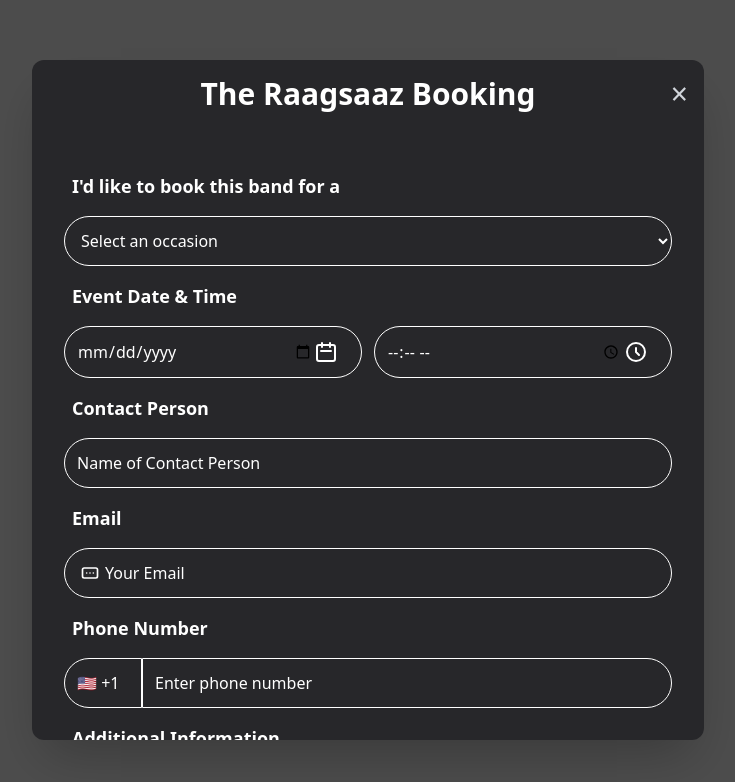
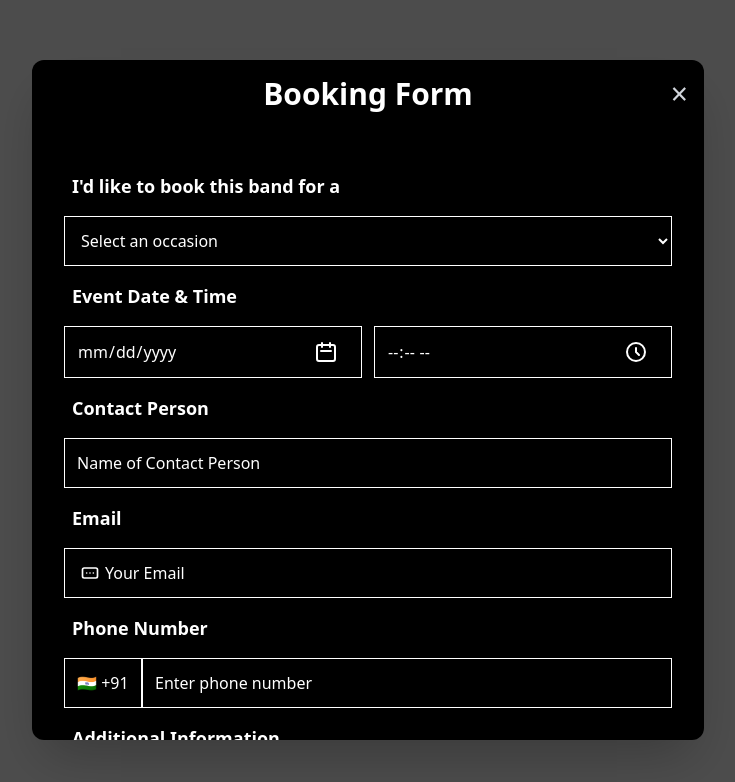
Before and after one commit to varenya-7/portfolio-raagsaaz, a React (Create React App) app: page /book in a window 1280 px wide. Shown: the top 782 px of the page, without its empty margins (272-1007 px from the left). Built offline with nearby package versions, Linux system fonts and the light colour scheme.

Commit message:
changes in booking form , and confirmation component

```diff
--- a/package.json
+++ b/package.json
@@ -8,10 +8,12 @@
     "@testing-library/react": "^16.3.0",
     "@testing-library/user-event": "^13.5.0",
     "framer-motion": "^12.11.0",
+    "lucide-react": "^0.511.0",
     "react": "^19.1.0",
     "react-dom": "^19.1.0",
     "react-icons": "^5.5.0",
     "react-intersection-observer": "^9.16.0",
+    "react-router-dom": "^7.6.0",
     "react-scripts": "5.0.1",
     "react-slick": "^0.30.3",
     "slick-carousel": "^1.8.1",
--- a/src/components/Hero/BookingConfirmation.jsx
+++ b/src/components/Hero/BookingConfirmation.jsx
@@ -1,23 +1,87 @@
 import React from "react";
+import { Phone, Mail, MessageSquareText } from "lucide-react";
 
 const BookingConfirmation = () => {
   return (
-    <div className="fixed inset-0 bg-black text-white z-50">
-      {/* Top Logo - responsive top spacing */}
+    <div className="fixed inset-0 bg-black text-white z-50 select-none outline-none">
+      {/* Top Logo */}
       <div className="absolute top-20 sm:top-28 md:top-32 lg:top-40 left-0 right-0 flex justify-center">
         <img
           src="https://ik.imagekit.io/3wtfzxgon/Raagsaaz-Logo.png?updatedAt=1746356381576"
           alt="Raagsaaz Logo"
-          className="w-24 sm:w-28 md:w-32 lg:w-36 h-auto object-contain"
+          className="w-24 sm:w-28 md:w-32 lg:w-36 h-auto object-contain animate-fade-in"
         />
       </div>
 
-      {/* Centered Thank You Message */}
-      <div className="flex flex-col items-center justify-center min-h-screen text-center px-4">
-        <h1 className="text-xl sm:text-2xl md:text-3xl font-bold leading-snug">
-          Thank you for contacting us! 😊
+      {/* Message + Contact */}
+      <div className="flex flex-col items-center justify-center min-h-screen text-center px-4 space-y-8 animate-fade-in-slow">
+        {/* Thank You */}
+        <h1 className="text-3xl sm:text-4xl md:text-5xl font-bold tracking-wide">
+          Thank you for contacting us! <span className="animate-wave">😊</span>
         </h1>
+
+        {/* Subtext */}
+        <p className="text-gray-300 text-sm sm:text-base max-w-md">
+          We appreciate your interest. We'll be in touch soon! Meanwhile, feel free to connect with us:
+        </p>
+
+        {/* Contact Icons */}
+        <div className="space-y-4 text-sm sm:text-base">
+          <div className="flex items-center justify-center gap-3">
+            <MessageSquareText className="text-green-400 w-5 h-5 drop-shadow-glow" />
+            <a
+              href="https://wa.me/917985751087"
+              target="_blank"
+              rel="noopener noreferrer"
+              className="hover:underline"
+            >
+              WhatsApp: +91 7985751087
+            </a>
+          </div>
+          <div className="flex items-center justify-center gap-3">
+            <Mail className="text-red-400 w-5 h-5 drop-shadow-glow" />
+            <a href="mailto:raagsaazband@gmail.com" className="hover:underline">
+              Email: raagsaazband@gmail.com
+            </a>
+          </div>
+          <div className="flex items-center justify-center gap-3">
+            <Phone className="text-blue-400 w-5 h-5 drop-shadow-glow" />
+            <span>Call: +91 7985751087</span>
+          </div>
+        </div>
       </div>
+
+      {/* Tailwind animations */}
+      <style>
+        {`
+          .animate-fade-in {
+            animation: fadeIn 1s ease-out forwards;
+          }
+          .animate-fade-in-slow {
+            animation: fadeIn 1.6s ease-out forwards;
+          }
+          .drop-shadow-glow {
+            filter: drop-shadow(0 0 6px rgba(255, 255, 255, 0.3));
+          }
+          .animate-wave {
+            display: inline-block;
+            animation: wave 2s infinite;
+          }
+          @keyframes fadeIn {
+            0% { opacity: 0; transform: translateY(20px); }
+            100% { opacity: 1; transform: translateY(0); }
+          }
+          @keyframes wave {
+            0% { transform: rotate(0deg); }
+            15% { transform: rotate(14deg); }
+            30% { transform: rotate(-8deg); }
+            45% { transform: rotate(14deg); }
+            60% { transform: rotate(-4deg); }
+            75% { transform: rotate(10deg); }
+            100% { transform: rotate(0deg); }
+          }
+        `}
+      </style>
     </div>
   );
 };
--- a/src/components/Hero/BookingForm.jsx
+++ b/src/components/Hero/BookingForm.jsx
@@ -19,9 +19,9 @@ const BookingForm = ({ onClose }) => {
       >
         <div className="absolute inset-0 bg-opacity-60 rounded-xl"></div>
 
-        <div className="relative z-10 p-6 sm:p-8">
+        <div className="relative z-10 p-6 sm:p-8 bg-black">
           <div className="absolute top-0 left-0 w-full text-white py-4 text-center rounded-t-xl">
-            <h1 className="text-3xl font-bold">The Raagsaaz Booking</h1>
+            <h1 className="text-3xl font-bold">Booking Form</h1>
           </div>
 
           <button
@@ -34,11 +34,11 @@ const BookingForm = ({ onClose }) => {
           <div className="mt-20">
             <form className="space-y-4" onSubmit={handleSubmit}>
               {/* Occasion */}
-              <label className="block text-white font-bold text-lg ms-2">
+              <label className="block text-white font-bold text-lg ms-2 select-none outline-none">
                 I'd like to book this band for a
               </label>
               <select
-                className="w-full border border-white bg-transparent text-white p-3 rounded-full text-base"
+                className="w-full border border-white bg-transparent text-white p-3  text-base"
                 defaultValue=""
               >
                 <option value="" disabled className="text-black">
@@ -85,7 +85,7 @@ const BookingForm = ({ onClose }) => {
                   <input
                     id="event-date"
                     type="date"
-                    className="w-full border border-white bg-transparent text-white p-3 pr-12 rounded-full text-base appearance-none"
+                    className="w-full border border-white bg-transparent text-white p-3 pr-12  text-base appearance-none"
                   />
                   <button
                     type="button"
@@ -116,7 +116,7 @@ const BookingForm = ({ onClose }) => {
                   <input
                     type="time"
                     id="event-time"
-                    className="w-full border border-white bg-transparent text-white p-3 pr-12 rounded-full text-base appearance-none"
+                    className="w-full border border-white bg-transparent text-white p-3 pr-12  text-base appearance-none"
                   />
                   <button
                     type="button"
@@ -151,7 +151,7 @@ const BookingForm = ({ onClose }) => {
               <input
                 type="text"
                 placeholder="Name of Contact Person"
-                className="w-full border border-white bg-transparent text-white placeholder-white p-3 rounded-full text-base"
+                className="w-full border border-white bg-transparent text-white placeholder-white p-3  text-base"
               />
 
               {/* Email */}
@@ -178,7 +178,7 @@ const BookingForm = ({ onClose }) => {
                 <input
                   type="email"
                   placeholder="Your Email"
-                  className="w-full border border-white bg-transparent text-white placeholder-white p-3 pl-10 rounded-full text-base"
+                  className="w-full border border-white bg-transparent text-white placeholder-white p-3 pl-10  text-base"
                 />
               </div>
 
@@ -188,11 +188,10 @@ const BookingForm = ({ onClose }) => {
               </label>
               <div className="flex w-full">
                 <select
-                  className="bg-transparent border border-white text-white rounded-l-full px-3 py-3 appearance-none cursor-pointer max-w-[110px]"
+                  className="bg-transparent border border-white text-white  px-3 py-3 appearance-none cursor-pointer max-w-[110px]"
                   defaultValue="+1"
                   aria-label="Country code"
                 >
-                  <option value="+1" className="text-black">🇺🇸 +1</option>
                   <option value="+91" className="text-black">🇮🇳 +91</option>
                   <option value="+44" className="text-black">🇬🇧 +44</option>
                   <option value="+61" className="text-black">🇦🇺 +61</option>
@@ -201,7 +200,7 @@ const BookingForm = ({ onClose }) => {
                 <input
                   type="tel"
                   placeholder="Enter phone number"
-                  className="flex-grow border border-white bg-transparent text-white placeholder-white p-3 rounded-r-full text-base"
+                  className="flex-grow border border-white bg-transparent text-white placeholder-white p-3  text-base"
                 />
               </div>
 
@@ -218,9 +217,9 @@ const BookingForm = ({ onClose }) => {
               {/* Submit */}
               <button
                 type="submit"
-                className="bg-gradient-to-r from-yellow-300 via-pink-400 to-purple-500 text-black px-6 py-3 rounded-full hover:opacity-90 transition-all duration-300 w-full font-semibold text-lg tracking-wide shadow-lg"
+                className="bg-white text-black px-6 py-3  hover:opacity-90 transition-all duration-300 w-full font-semibold text-lg tracking-wide shadow-lg"
               >
-                🎵 Book the Magic Now!
+                🎵 Book Now!
               </button>
             </form>
           </div>
```
Also changed, not shown: 1 other file (tests, documents, lock files or other folders).
